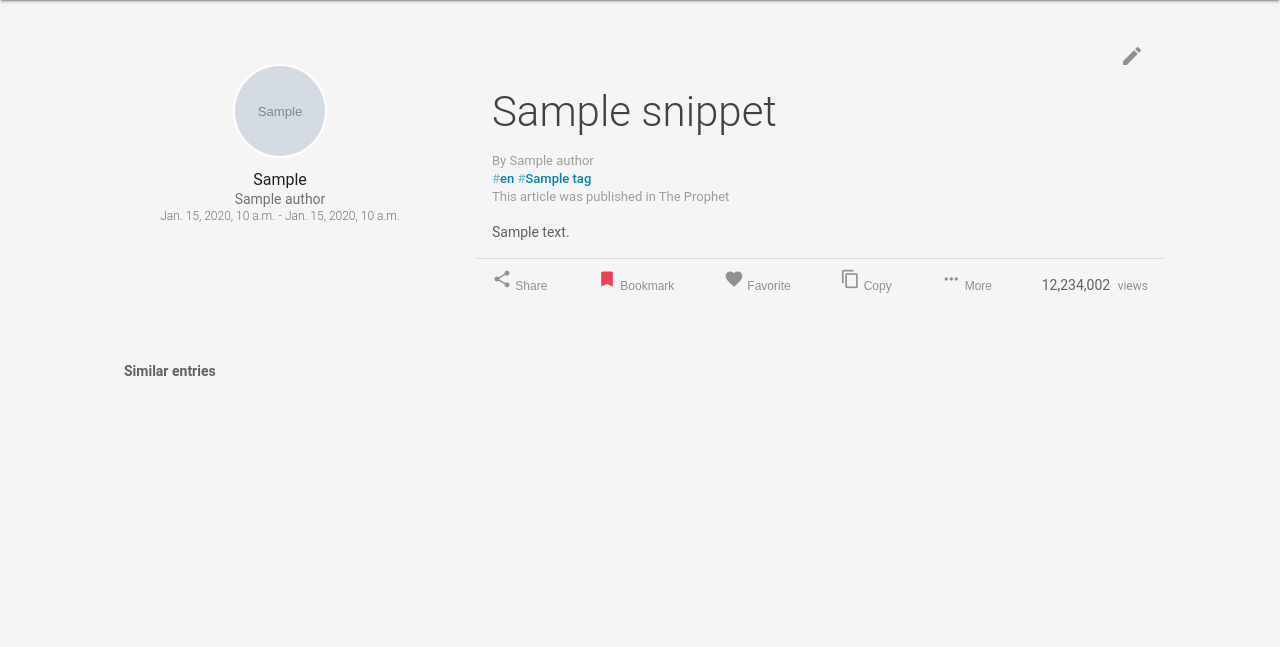
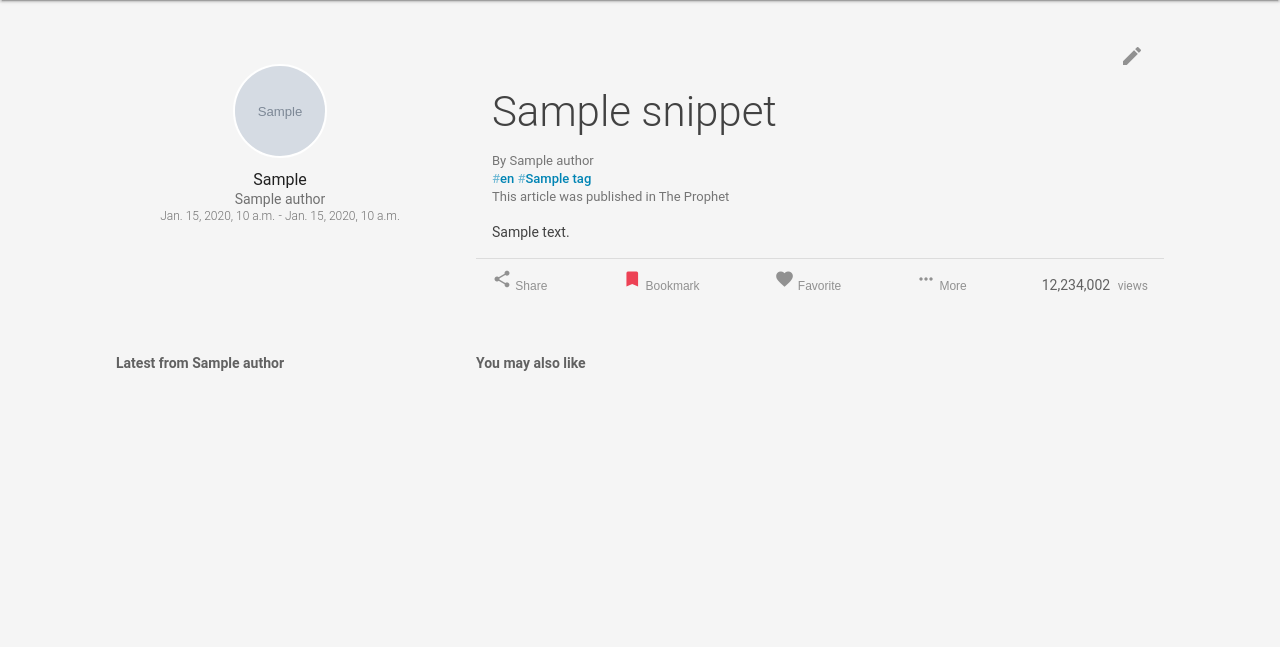
Before and after one commit to chhotaladka/poetrylearner, a Django app: template snippets/templates/snippets/view.html in a window 1280 px wide. Shown: the part 84-731 px from the top of the page. Run offline with Django 3.2, Linux system fonts and the light colour scheme; the template is opened without the code that fills it: most values are stand-ins (such as "Sample title", 1, 10 or a date in 2020); grey boxes marked "Sample" are stand-in pictures.

Commit message:
new view added, template changed

```diff
--- a/snippets/templates/snippets/include/snippet-card.html
+++ b/snippets/templates/snippets/include/snippet-card.html
@@ -13,7 +13,7 @@
 			{{ snippet.get_title }}
 		</h2>
 	</div>
-	<div class="mdl-card__supporting-text mdl-color-text--grey-500 article-info">
+	<div class="mdl-card__supporting-text mdl-color-text--grey-600 article-info">
 		<span>By
 			<a title="View the author {{ author_name }}" href="{{ snippet.author.get_absolute_url }}">
 				<span itemprop="creator">{{ snippet.author.get_display_name }}</span>
@@ -40,7 +40,7 @@
 		{% endif %}
 	</div>
 
-	<div id="articleContent" itemprop="articleBody" class="article-content mdl-card__supporting-text mdl-color-text--grey-700">
+	<div id="articleContent" itemprop="articleBody" class="article-content mdl-card__supporting-text mdl-color-text--grey-800">
 		{% autoescape off %} <!-- Temorary: remove after adding CKeditor etc. -->
 		{{ snippet.body }}
 		{% endautoescape %}
@@ -61,11 +61,6 @@
 		<button id="favBtn" class="action-button" title="I love this">
             <i class="material-icons" role="presentation">favorite</i>
             <span class="action-button__text">Favorite</span>
-		</button>
-
-		<button id="copyBtn" class="action-button" title="Copy to clipboard">
-            <i class="material-icons" role="presentation">content_copy</i>
-            <span class="action-button__text">Copy</span>
 		</button>
 
 		<button id="moreBtn" class="action-button" title="Show meta data">
@@ -132,6 +127,7 @@
 </div>
 
 {% block scripts %}
+{{ scripts.super }}
 	<script>
 	$(document).ready(function(){
 
--- a/snippets/templates/snippets/view.html
+++ b/snippets/templates/snippets/view.html
@@ -45,20 +45,34 @@
     	<section id="mainArticle" class="pT-8 pB-48">
 			<div class="mdl-poetry__post mdl-grid">
 
-				<div class="mdl-cell mdl-cell--4-col mdl-cell--3-col-tablet mdl-cell--top mdl-grid">
+				<section class="mdl-cell mdl-cell--4-col mdl-cell--3-col-tablet mdl-cell--top mdl-cell--hide-phone mdl-grid">
 					{% include "projects/include/author-card-md.html" with author=snippet.author %}
-				</div>
-				<div class="mdl-cell mdl-cell--8-col mdl-cell--5-col-tablet mdl-cell--top mdl-grid">
+				</section>
+				<section class="mdl-cell mdl-cell--8-col mdl-cell--5-col-tablet mdl-cell--top mdl-grid">
 					{% include "snippets/include/snippet-card.html" with snippet=snippet %}
-				</div>
-				<div class="mdl-cell mdl-cell--6-col mdl-cell--8-col-tablet mdl-grid">
-					<div class="section-title mdl-cell mdl-cell--12-col">
-						<h3>Similar entries</h3>
+				</section>
+				<section class="mdl-cell mdl-cell--4-col mdl-grid">
+					<div class="section-title wFull">
+						<h3>Latest from {{snippet.author.get_name}}</h3>
 					</div>
-				</div>
+					<div id="id-div-list1" class="wFull" data-url="{% url 'snippets:recent-snippets-by-author' pk=snippet.author.id %}">
+					</div>
+				</section>
+				<section class="mdl-cell mdl-cell--4-col mdl-grid">
+					<div class="section-title wFull">
+						<h3>You may also like</h3>
+					</div>
+					<div id="id-div-list2" class="wFull" data-url="{% url 'snippets:recent-snippets-by-author' pk=snippet.author.id %}">
+					</div>
+				</section>
 
 			</div>
     	</section> <!-- /ArticleDetails -->
 
 
 {% endblock %}
+
+{% block scripts %}
+{{ scripts.super }}
+<script type="text/javascript" src="{% static "js/snippets/auth_list.js" %}"></script>
+{% endblock %}
--- a/snippets/urls.py
+++ b/snippets/urls.py
@@ -9,6 +9,7 @@ urlpatterns = [
 
     # Dashboard
     url(r'^$', views.dashboard, name='dashboard'),
+    url(r'^snippet/author/(?P<pk>\d+)/?$', views.recent_snippets_by_author, name='recent-snippets-by-author'),
     url(r'^snippet/?$', views.snippet_list, name='snippet-list'),
     url(r'^tagged/(?P<slug>[\w.@+-]+)/?$', views.tagged_list, name='tagged-list'),
     url(r'^tag/?$', views.tag_list, name='tag-list'),
```
Also changed, not shown: snippets/views.py (+33 -0 lines).
